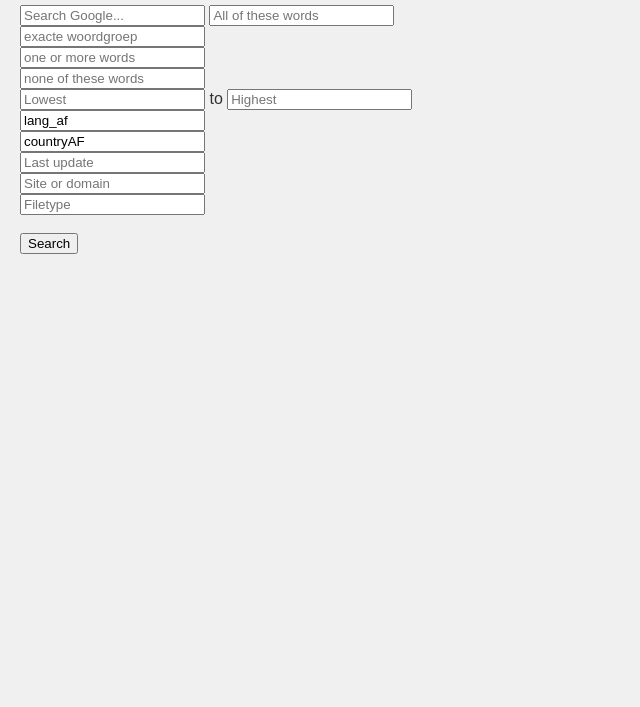
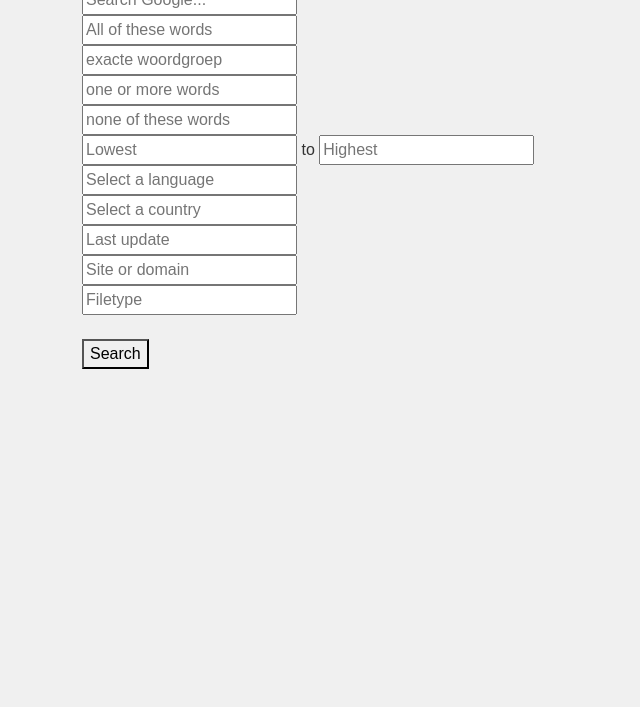
Before and after one commit to joopdehoop/joopdehoop.github.io, a plain HTML site: page advanced.html in a window 1280 px wide. Shown: the part 93-800 px from the top of the page, without its empty margins (0-640 px from the left). Drawn offline with nearby package versions, Linux system fonts and the light colour scheme.

Commit message:
minor bug fix advanced, added menus and bootstrap

```diff
--- a/advanced.html
+++ b/advanced.html
@@ -1,21 +1,22 @@
 <!DOCTYPE html>
 <html lang="en">
     <head>
-        <title>My Google Search</title>
+        <title>My Google Search - Advanced</title>
+        <link href="https://cdn.jsdelivr.net/npm/bootstrap@5.3.6/dist/css/bootstrap.min.css" rel="stylesheet" integrity="sha384-4Q6Gf2aSP4eDXB8Miphtr37CMZZQ5oXLH2yaXMJ2w8e2ZtHTl7GptT4jmndRuHDT" crossorigin="anonymous">
         <link rel="stylesheet" href="style.css">
     </head>
     <body>
         <div class="container">
             <h1>My Google Search</h1>
             <form action="https://www.google.com/search" method="get">
-                <input type="text" name="q" placeholder="Search Google..." required>
+                <input type="text" name="q" placeholder="Search Google..." required><br />
                 <input type="text" name="as_q" placeholder="All of these words"><br />
                 <input type="text" name="as_epq" placeholder="exacte woordgroep"><br />
                 <input type="text" name="as_oq" placeholder="one or more words"><br />
                 <input type="text" name="as_eq" placeholder="none of these words"><br />
                 <input type="text" name="as_nlo" placeholder="Lowest"> to <input type="text" name="as_nhi" placeholder="Highest"><br />
 
-                <input type="text" name="lr" value="lang_af" list="languages"><br />
+                <input type="text" name="lr" value="" placeholder="Select a language" list="languages"><br />
                 <datalist id="languages">
                     <option value="lang_af">Afrikaans</option>
                     <option value="lang_ar">Arabic</option>
@@ -37,7 +38,7 @@
                     <option value="lang_ko">Korean</option>
                     <option value="lang_nl">Dutch</option>
                 </datalist>
-                <input type="text" name="cr" value="countryAF" list="countries" ><br />
+                <input type="text" name="cr" value="" placeholder="Select a country" list="countries" ><br />
                 <datalist id="countries">
                     <option value="countryAF">Afghanistan</option>
                     <option value="countryAL">Albania</option>
```
Also changed, not shown: image.html (+2 -1 lines), index.html (+2 -1 lines).
